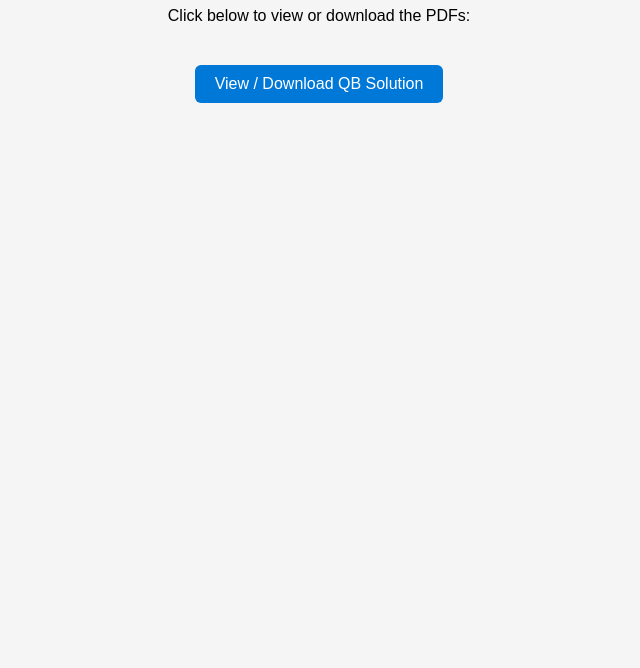
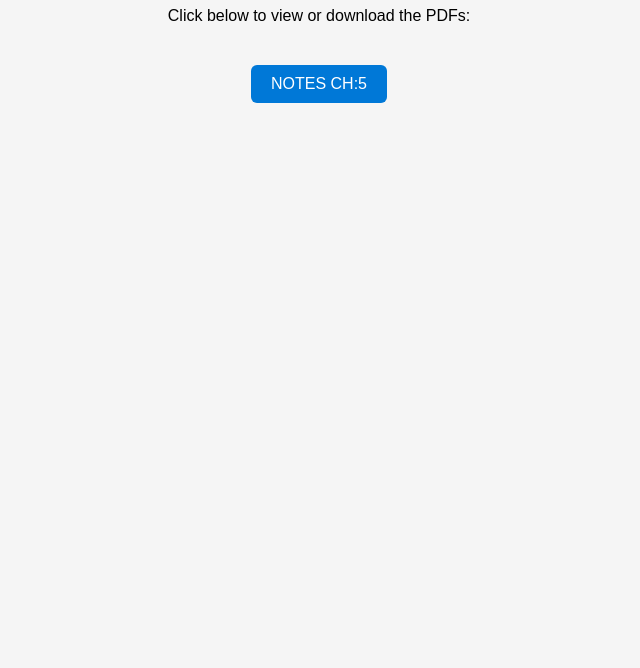
Before and after one commit to Manin1311/notescss, a plain HTML site: page index.html in a window 1280 px wide. Shown: the part 132-800 px from the top of the page, without its empty margins (321-961 px from the left). Drawn offline with Linux system fonts and the light colour scheme.

Commit message:
Update index.html

```diff
--- a/index.html
+++ b/index.html
@@ -16,7 +16,7 @@
   <h1>📘 College Python PDFs</h1>
   <p>Click below to view or download the PDFs:</p>
   <div class="pdf-list">
-    <a href="Unit 5 CSS Effects, Animations & Responsive Design.pdf" target="_blank">View / Download QB Solution</a><br>
+    <a href="Unit 5 CSS Effects, Animations & Responsive Design.pdf" target="_blank">NOTES CH:5</a><br>
 
   </div>
 </body>
```
